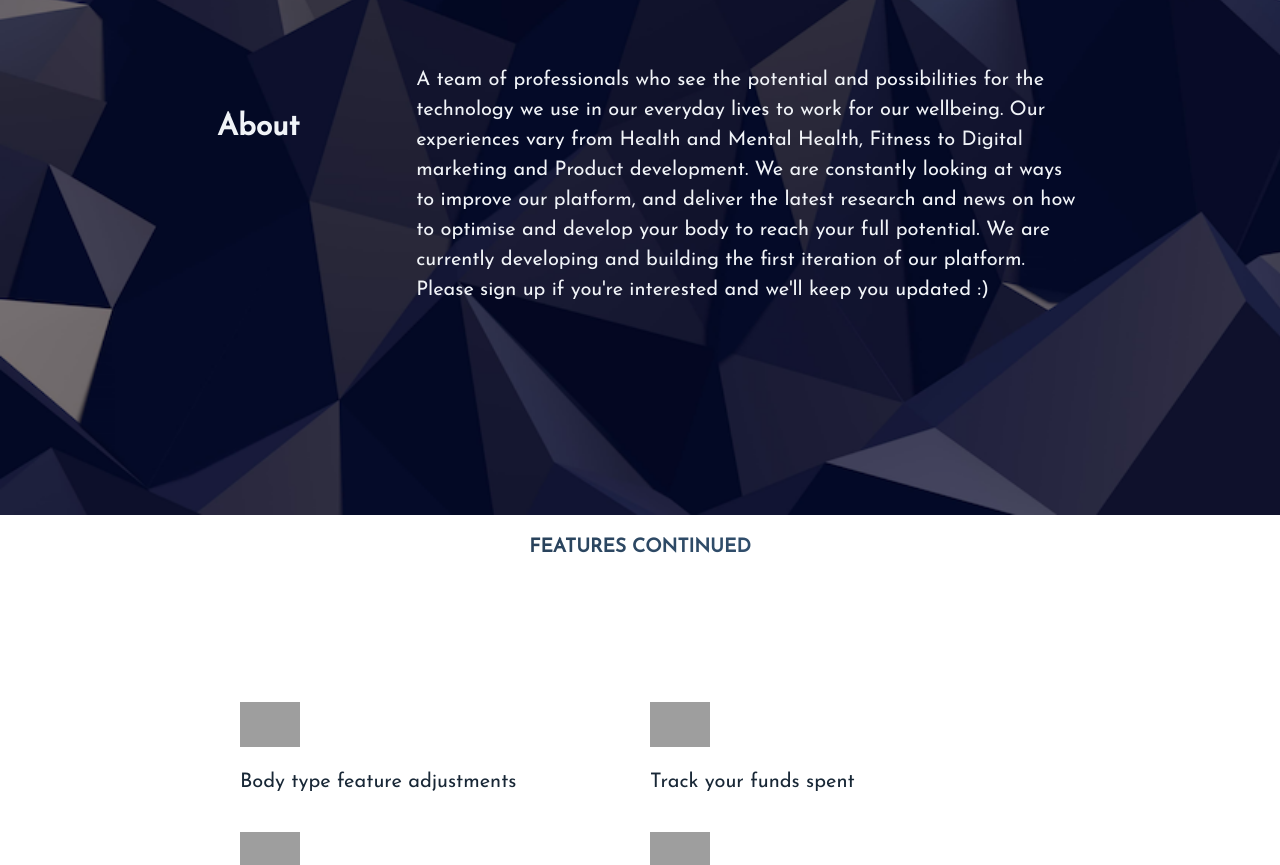
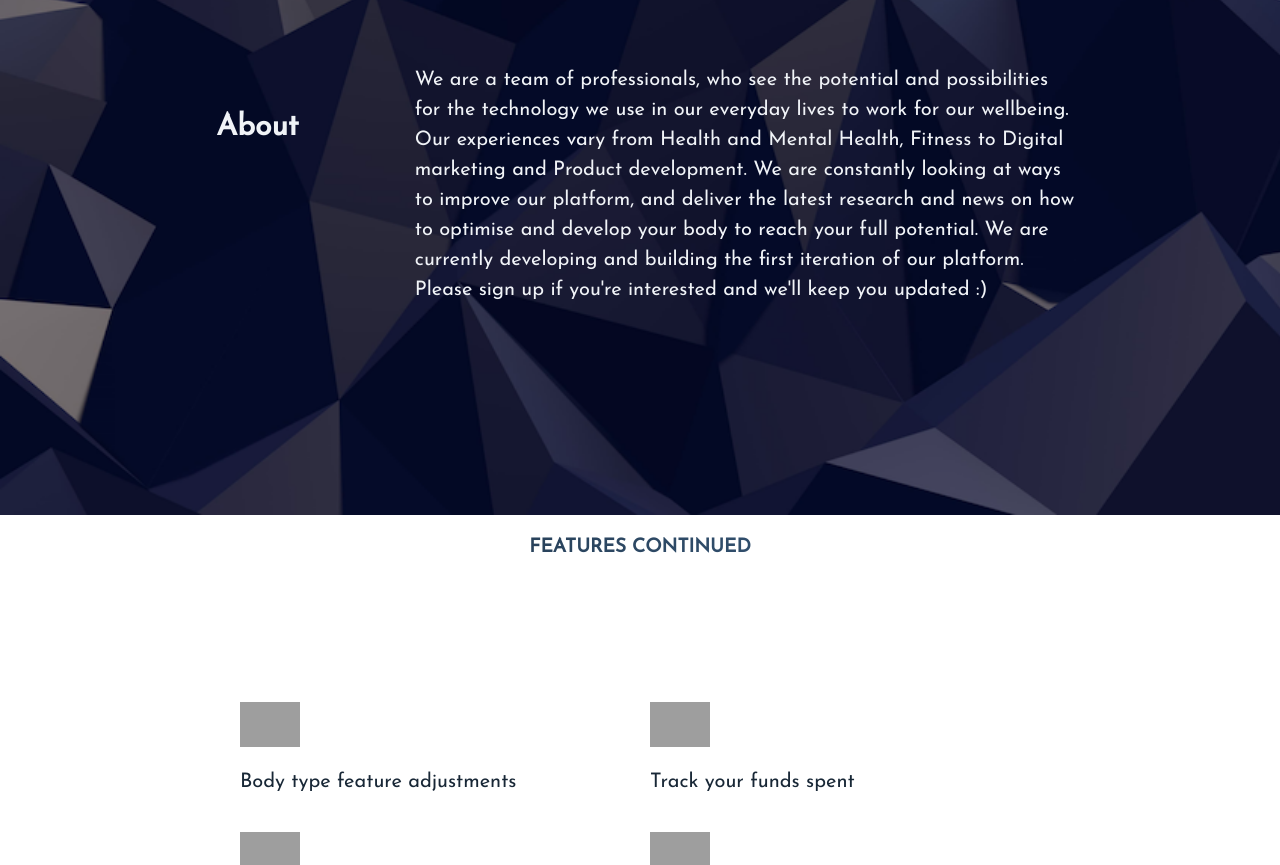
Before and after one commit to linardsb/landing-page, a Gatsby site: page / in a window 1280 px wide. Shown: the part 3114-3979 px from the top of the page. Built offline with nearby package versions, Linux system fonts and the light colour scheme; Gatsby itself is replaced by a stand-in of ours; grey boxes are pictures that could not be loaded; a web font is replaced by a local one.

Commit message:
fixed typos

```diff
--- a/src/pages/index.js
+++ b/src/pages/index.js
@@ -110,7 +110,7 @@ suggestive meal planning, physical performance and fitness the most natural way
     alt=""
     logo={require('../images/ugoki2x.png')}
     title="About"
-    text="A team of professionals who see the potential and possibilities for the
+    text="We are a team of professionals, who see the potential and possibilities for the
     technology we use in our everyday lives to work for our wellbeing. Our experiences vary from
     Health and Mental Health, Fitness to Digital marketing and Product development. We are constantly looking at ways to improve our platform, and deliver the latest research and news on how to optimise
     and develop your body to reach your full potential. We are currently developing and building the first iteration of our platform. Please sign up if you're interested and we'll keep you updated :) "></Section>
```
